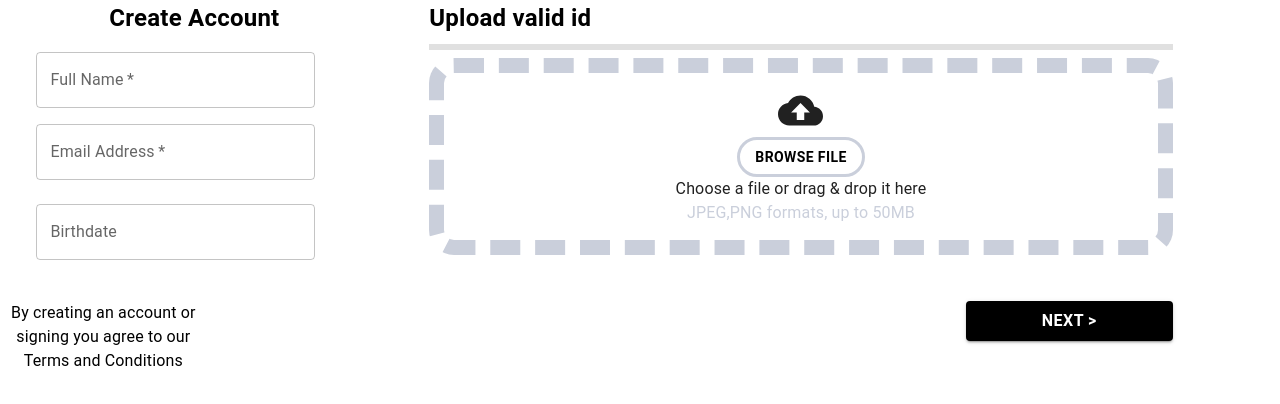
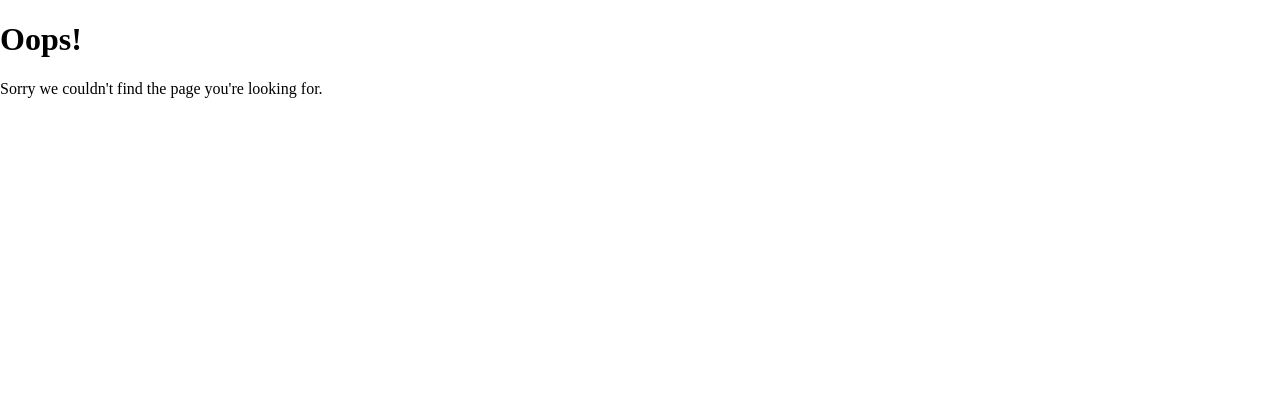
Before and after one commit to tahto19/powerball, a React (Vite) app in the folder client/: page / in a window 1280 px wide. Shown: the top 404 px of the page. Built offline with nearby package versions, Linux system fonts and the light colour scheme.

Commit message:
Added React router

```diff
--- a/client/package.json
+++ b/client/package.json
@@ -22,7 +22,8 @@
     "react-dom": "^19.0.0",
     "react-dropzone": "^14.3.8",
     "react-hook-form": "^7.54.2",
-    "react-redux": "^9.2.0"
+    "react-redux": "^9.2.0",
+    "react-router-dom": "^7.3.0"
   },
   "devDependencies": {
     "@eslint/js": "^9.21.0",
--- a/client/src/App.tsx
+++ b/client/src/App.tsx
@@ -1,17 +1,32 @@
-import { useState } from "react";
-import reactLogo from "./assets/react.svg";
-import viteLogo from "/vite.svg";
+import {
+  Navigate,
+  BrowserRouter as Router,
+  Routes,
+  Route,
+  useLocation,
+} from "react-router-dom";
+
 import AddUser from "./components/AddUser/AddUser";
-import "./App.css";
 import AdduserMain from "./components/addUser/AdduserMain";
+import ErrorPage from "./components/errorPage/ErrorPage";
+// Component to handle routing with conditional rendering
+function AppRoutes() {
+  return (
+    <Routes>
+      {/* <Route path="/" element={<MainPage />} /> */}
+      <Route path="/add-user/" element={<AddUser />} />
+      <Route path="*" element={<ErrorPage />} />
+    </Routes>
+  );
+}
 
 function App() {
   return (
-    <>
-      <AddUser />
-      {/* <AdduserMain /> */}
-    </>
+    <Router basename="/">
+      <AppRoutes />
+    </Router>
   );
 }
 
+
 export default App;
--- /dev/null
+++ b/client/src/components/errorPage/ErrorPage.tsx
@@ -0,0 +1,10 @@
+const ErrorPage = () => {
+  return (
+    <div id="error-page">
+      <h1>Oops!</h1>
+      <p>Sorry we couldn't find the page you're looking for.</p>
+    </div>
+  );
+};
+
+export default ErrorPage;
```
Also changed, not shown: 1 other file (tests, documents, lock files or other folders).
